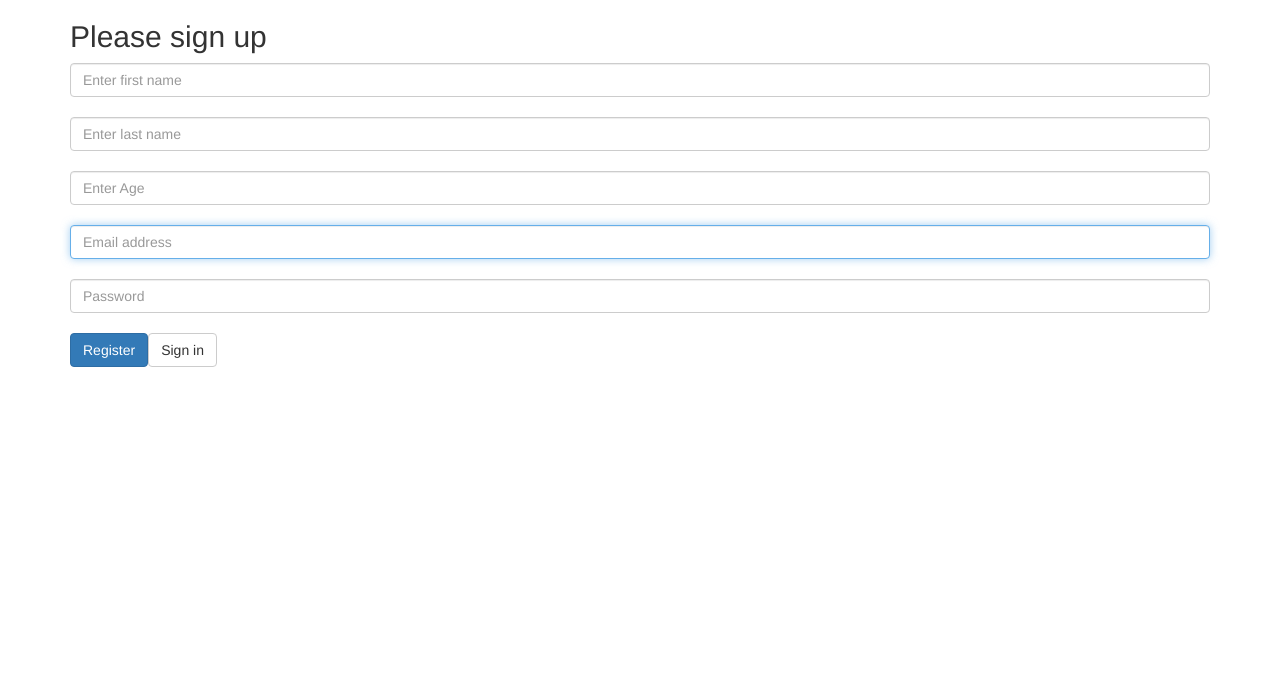
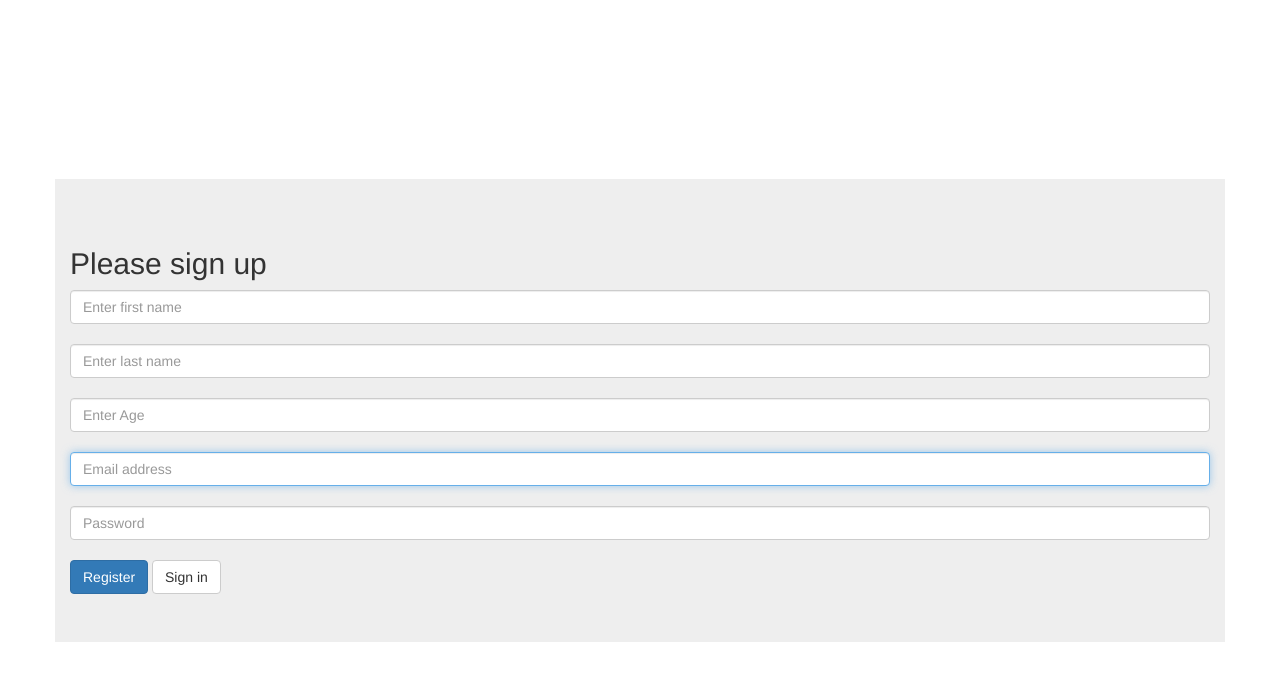
Before and after one commit to vikashask/User-Product-Portal-React, a React (Create React App) app in the folder react/: page /register in a window 1280 px wide. Shown: the top 680 px of the page. Built offline with nearby package versions, Linux system fonts and the light colour scheme; what redux-immutable-state-invariant would draw is missing.

Commit message:
register design change

```diff
--- a/react/src/components/Login.js
+++ b/react/src/components/Login.js
@@ -94,6 +94,7 @@ class Login extends React.Component {
                     <input type="password" id="inputPassword" value={this.state.password} onChange={this.passwordChange} className="form-control" placeholder="Password" required />
                     <br></br>
                     <button onClick={this.login} className="btn btn-primary" type="submit">Sign in</button>
+                    &nbsp;
                     <button onClick={this.register} className="btn btn-default" type="submit">Register</button>
                 </form>
             </div>
--- a/react/src/components/Register.js
+++ b/react/src/components/Register.js
@@ -99,7 +99,7 @@ class Register extends React.Component {
           message = <MessageBar errorMsg={this.state.errorMsg} className={this.state.class}/>
         }
         return(
-            <div className="container">
+            <div className="container jumbotron margin-top-login">
                 {message}
                 <form className="form-signin">
                     <h2 className="form-signin-heading">Please sign up</h2>
@@ -114,6 +114,7 @@ class Register extends React.Component {
                     <input type="password" value={this.state.password} onChange={this.passwordChange} className="form-control" placeholder="Password" required />
                     <br></br>
                     <button onClick={this.onRegister} className="btn btn-primary" type="submit">Register</button>
+                    &nbsp;
                     <button onClick={this.login} className="btn btn-default" type="submit">Sign in</button>
                 </form>
             </div>
```
